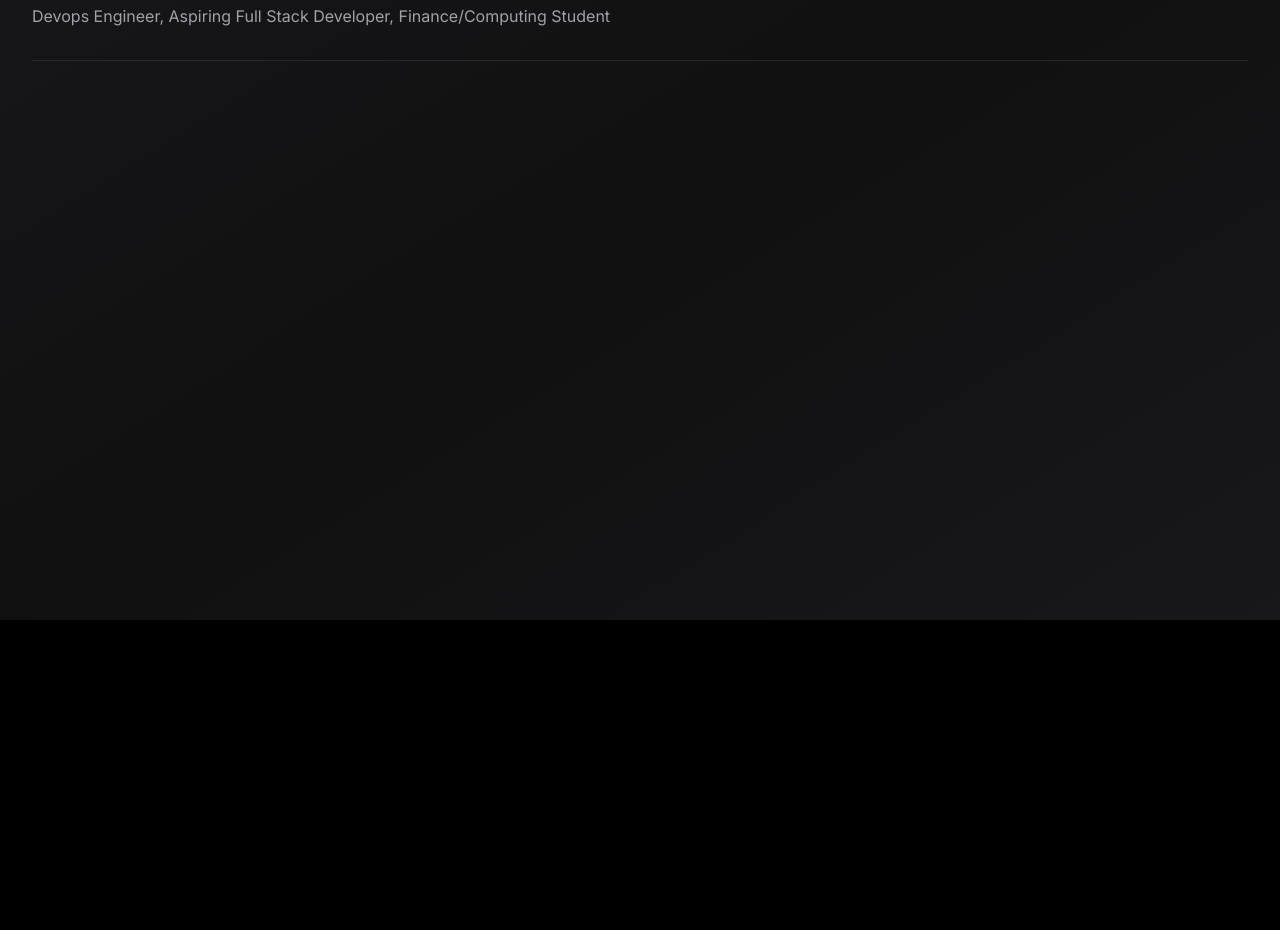
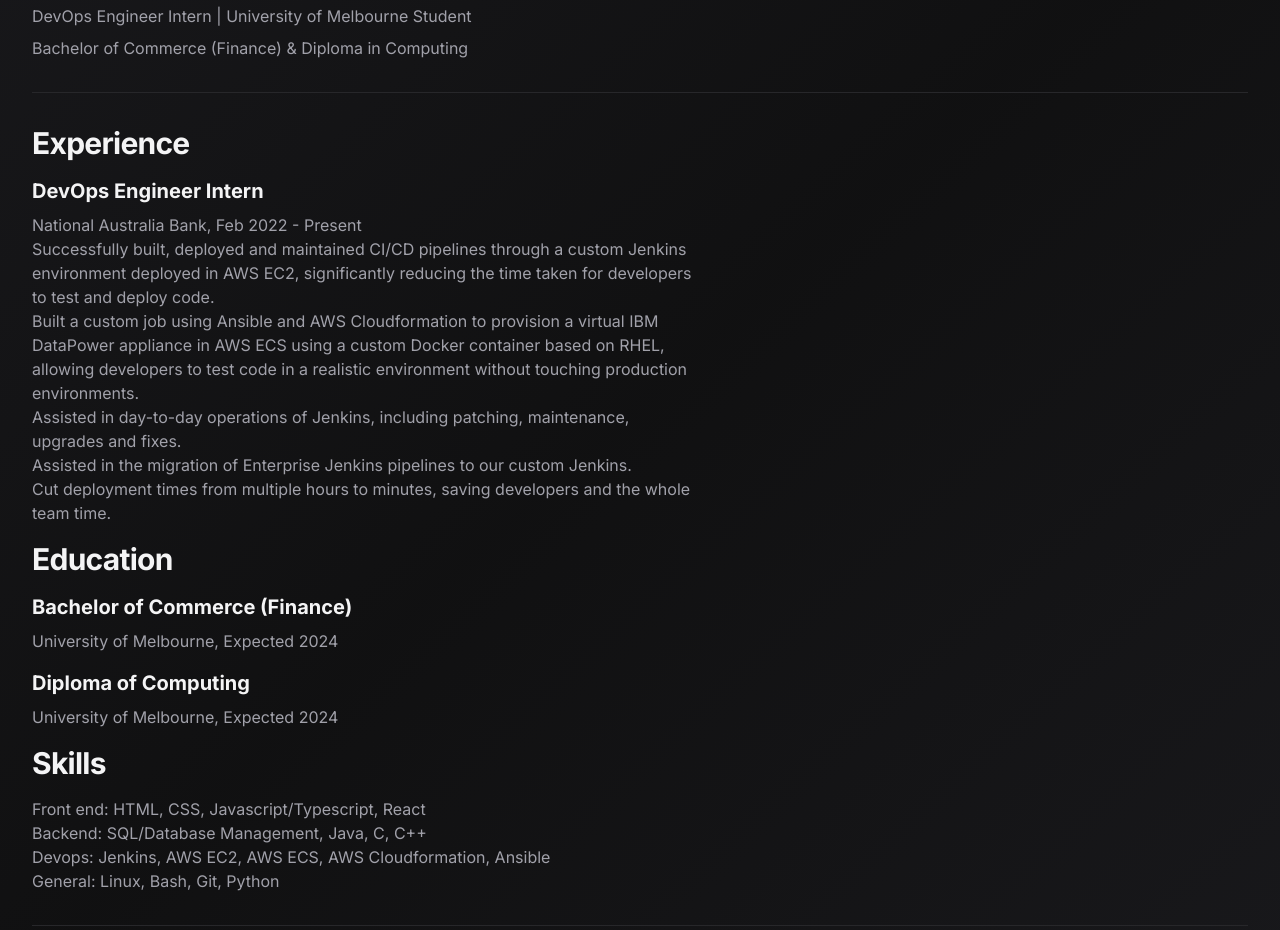
Before and after one commit to taeyeong2k/portfolio, a Next.js app: page /resume in a window 1280 px wide. Shown: the part 180-1110 px from the top of the page. Before the commit the page ends 800 px from the top, so only its background shows below. Built offline with nearby package versions, Linux system fonts and the light colour scheme; what tailwindcss-debug-screens would draw is missing.

Commit message:
add resume page

```diff
--- a/app/resume/page.tsx
+++ b/app/resume/page.tsx
@@ -1,18 +1,73 @@
 import { Navigation } from "../components/nav";
 
-export default function Example() {
+export default function Resume() {
     return (
         <div className="relative pb-16">
             <Navigation />
             <div className="px-6 pt-16 mx-auto space-y-8 max-w-7xl lg:px-8 md:space-y-8 md:pt-24 lg:pt-32">
                 <div className="max-w-2xl mx-auto lg:mx-0">
                     <h2 className="text-3xl font-bold tracking-tight text-zinc-100 sm:text-4xl">
-						Resume
+                        Resume - Tae Yeong Kim
                     </h2>
                     <p className="mt-4 text-zinc-400">
-						Devops Engineer, Aspiring Full Stack Developer, Finance/Computing Student
+                        DevOps Engineer Intern | University of Melbourne Student
+                    </p>
+                    <p className="mt-2 text-zinc-400">
+                        Bachelor of Commerce (Finance) & Diploma in Computing
                     </p>
                 </div>
+
+                <div className="w-full h-px bg-zinc-800" />
+
+                <div className="max-w-2xl mx-auto lg:mx-0">
+                    <h3 className="text-2xl font-bold tracking-tight text-zinc-100 sm:text-3xl mt-4">
+                        Experience
+                    </h3>
+                    <div className="mt-4">
+                        <h4 className="text-xl font-bold text-zinc-100">DevOps Engineer Intern</h4>
+                        <p className="mt-2 text-zinc-400">
+                            National Australia Bank, Feb 2022 - Present
+                            <br/>
+                            Successfully built, deployed and maintained CI/CD pipelines through a custom Jenkins environment deployed in AWS EC2, significantly reducing the time
+                            taken for developers to test and deploy code.
+                            <br/>
+                            Built a custom job using Ansible and AWS Cloudformation to provision a virtual IBM DataPower appliance in AWS ECS using a custom Docker container based
+                            on RHEL, allowing developers to test code in a realistic environment without touching production environments.
+                            <br/>
+                            Assisted in day-to-day operations of Jenkins, including patching, maintenance, upgrades and fixes.
+                            <br/>
+                            Assisted in the migration of Enterprise Jenkins pipelines to our custom Jenkins.
+                            <br/>
+                            Cut deployment times from multiple hours to minutes, saving developers and the whole team time.
+                        </p>
+                    </div>
+
+                    <h3 className="text-2xl font-bold tracking-tight text-zinc-100 sm:text-3xl mt-4">
+                        Education
+                    </h3>
+                    <div className="mt-4">
+                        <h4 className="text-xl font-bold text-zinc-100">Bachelor of Commerce (Finance)</h4>
+                        <p className="mt-2 text-zinc-400">
+                            University of Melbourne, Expected 2024
+                        </p>
+
+                        <h4 className="text-xl font-bold text-zinc-100 mt-4">Diploma of Computing</h4>
+                        <p className="mt-2 text-zinc-400">
+                            University of Melbourne, Expected 2024
+                        </p>
+                    </div>
+
+                    <h3 className="text-2xl font-bold tracking-tight text-zinc-100 sm:text-3xl mt-4">
+                        Skills
+                    </h3>
+                    <div className="mt-4 text-zinc-400">
+                        <p>Front end: HTML, CSS, Javascript/Typescript, React</p>
+                        <p>Backend: SQL/Database Management, Java, C, C++</p>
+                        <p>Devops: Jenkins, AWS EC2, AWS ECS, AWS Cloudformation, Ansible</p>
+                        <p>General: Linux, Bash, Git, Python</p>
+                    </div>
+                </div>
+
                 <div className="w-full h-px bg-zinc-800" />
             </div>
         </div>
```
Lines whose indentation alone changed are shown as unchanged.
